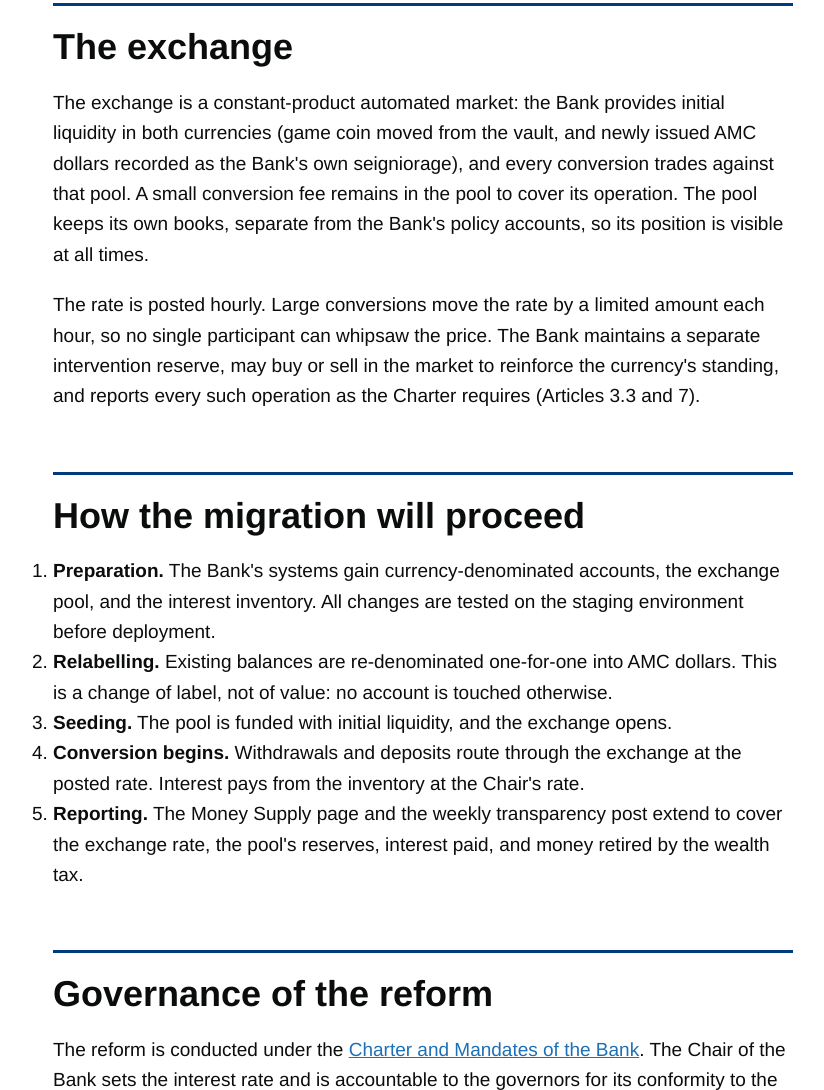
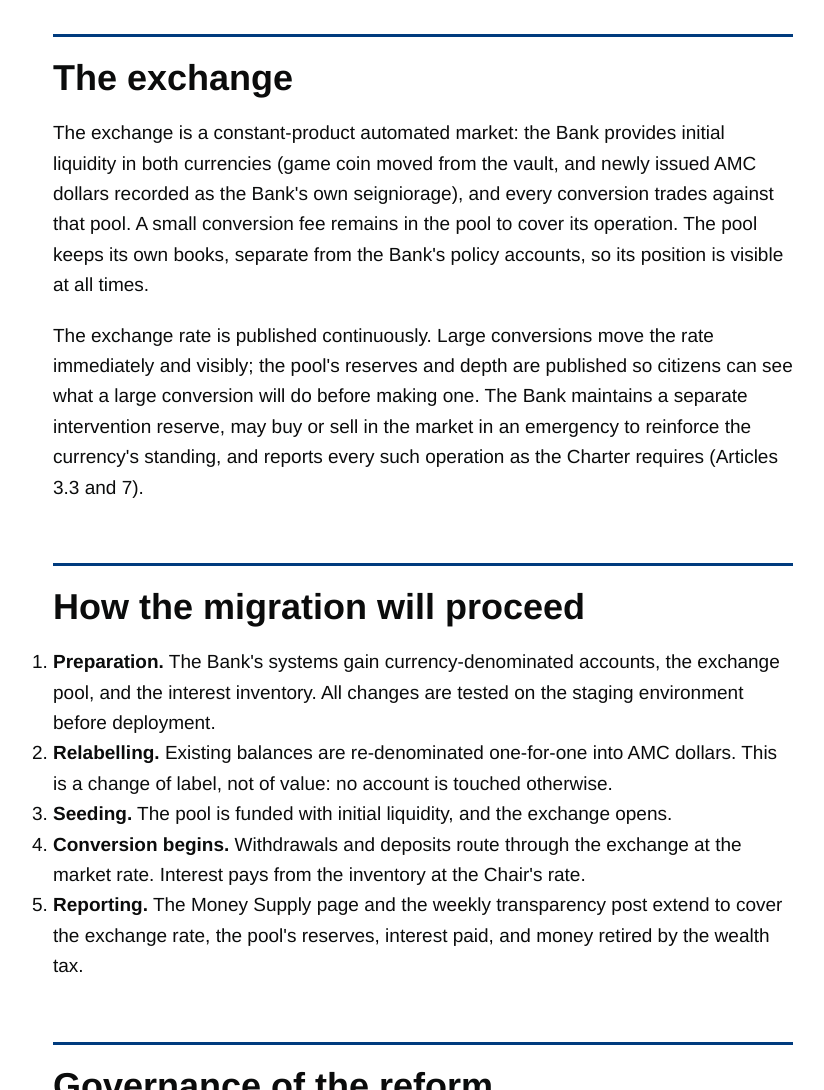
Before and after one commit to ASEAN-Motor-Club/amc-peripheral, an Astro site in the folder gov-web/: page /banking/currency-reform in a window 1280 px wide. Shown: the part 2788-3878 px from the top of the page, without its empty margins (17-841 px from the left). Built offline with nearby package versions, Linux system fonts and the light colour scheme; Astro itself is replaced by a stand-in of ours.

Commit message:
feat(gov-web): currency reform gazette - free float wording

```diff
--- a/gov-web/src/pages/banking/currency-reform.astro
+++ b/gov-web/src/pages/banking/currency-reform.astro
@@ -32,7 +32,7 @@ import Sidebar from '../../components/Sidebar.astro';
 
       <h2 id="reform">What is changing</h2>
       <p><strong>Two currencies instead of one.</strong> Bank balances become AMC dollars. The money in the game wallet, earned from deliveries and work, remains game coin. Both are real money; they are simply no longer declared identical by default.</p>
-      <p><strong>A market sets the exchange rate.</strong> Conversions between AMC dollars and game coin will run through an automated liquidity pool maintained by the Bank. The rate floats with demand: when citizens want coin, the AMC dollar weakens; when citizens want bank money, it strengthens. The rate is published hourly and applies fairly to everyone converting in that hour, so there is no advantage in racing to convert first.</p>
+      <p><strong>A market sets the exchange rate.</strong> Conversions between AMC dollars and game coin will run through an automated liquidity pool maintained by the Bank, at a constant-product formula that lets the rate float freely with demand: when citizens want coin, the AMC dollar weakens; when citizens want bank money, it strengthens. Nothing dampens or manages the rate in normal conditions; the Bank may intervene only in an emergency, and every intervention is reported.</p>
       <p><strong>Interest is paid from a managed inventory.</strong> The Chair of the Bank sets the interest rate, as provided by the Charter. Interest is paid from the Bank's managed inventory of AMC dollars. When the inventory is empty, interest payments pause until the governors refill it. The rate remains a matter of published policy; the inventory is the discipline that keeps issuance deliberate.</p>
       <p><strong>The wealth tax retires money.</strong> Wealth tax collections will be used to retire excess bank money, visibly reducing the unbacked stock over time. The weekly transparency post reports the amount retired.</p>
 
@@ -50,14 +50,14 @@ import Sidebar from '../../components/Sidebar.astro';
 
       <h2 id="pool">The exchange</h2>
       <p>The exchange is a constant-product automated market: the Bank provides initial liquidity in both currencies (game coin moved from the vault, and newly issued AMC dollars recorded as the Bank's own seigniorage), and every conversion trades against that pool. A small conversion fee remains in the pool to cover its operation. The pool keeps its own books, separate from the Bank's policy accounts, so its position is visible at all times.</p>
-      <p>The rate is posted hourly. Large conversions move the rate by a limited amount each hour, so no single participant can whipsaw the price. The Bank maintains a separate intervention reserve, may buy or sell in the market to reinforce the currency's standing, and reports every such operation as the Charter requires (Articles 3.3 and 7).</p>
+      <p>The exchange rate is published continuously. Large conversions move the rate immediately and visibly; the pool's reserves and depth are published so citizens can see what a large conversion will do before making one. The Bank maintains a separate intervention reserve, may buy or sell in the market in an emergency to reinforce the currency's standing, and reports every such operation as the Charter requires (Articles 3.3 and 7).</p>
 
       <h2 id="migration">How the migration will proceed</h2>
       <ol>
         <li><strong>Preparation.</strong> The Bank's systems gain currency-denominated accounts, the exchange pool, and the interest inventory. All changes are tested on the staging environment before deployment.</li>
         <li><strong>Relabelling.</strong> Existing balances are re-denominated one-for-one into AMC dollars. This is a change of label, not of value: no account is touched otherwise.</li>
         <li><strong>Seeding.</strong> The pool is funded with initial liquidity, and the exchange opens.</li>
-        <li><strong>Conversion begins.</strong> Withdrawals and deposits route through the exchange at the posted rate. Interest pays from the inventory at the Chair's rate.</li>
+        <li><strong>Conversion begins.</strong> Withdrawals and deposits route through the exchange at the market rate. Interest pays from the inventory at the Chair's rate.</li>
         <li><strong>Reporting.</strong> The Money Supply page and the weekly transparency post extend to cover the exchange rate, the pool's reserves, interest paid, and money retired by the wealth tax.</li>
       </ol>
 
```
